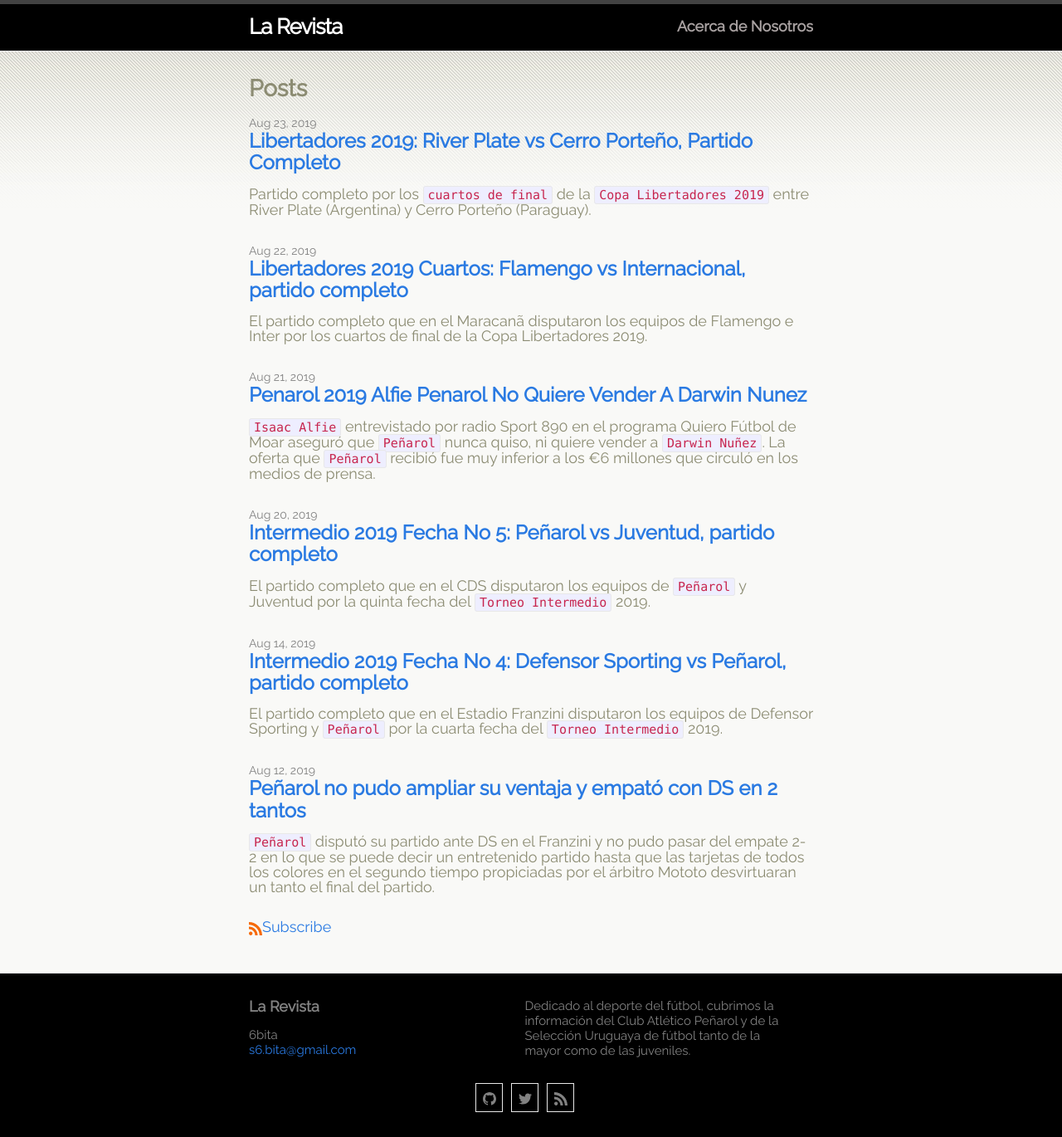
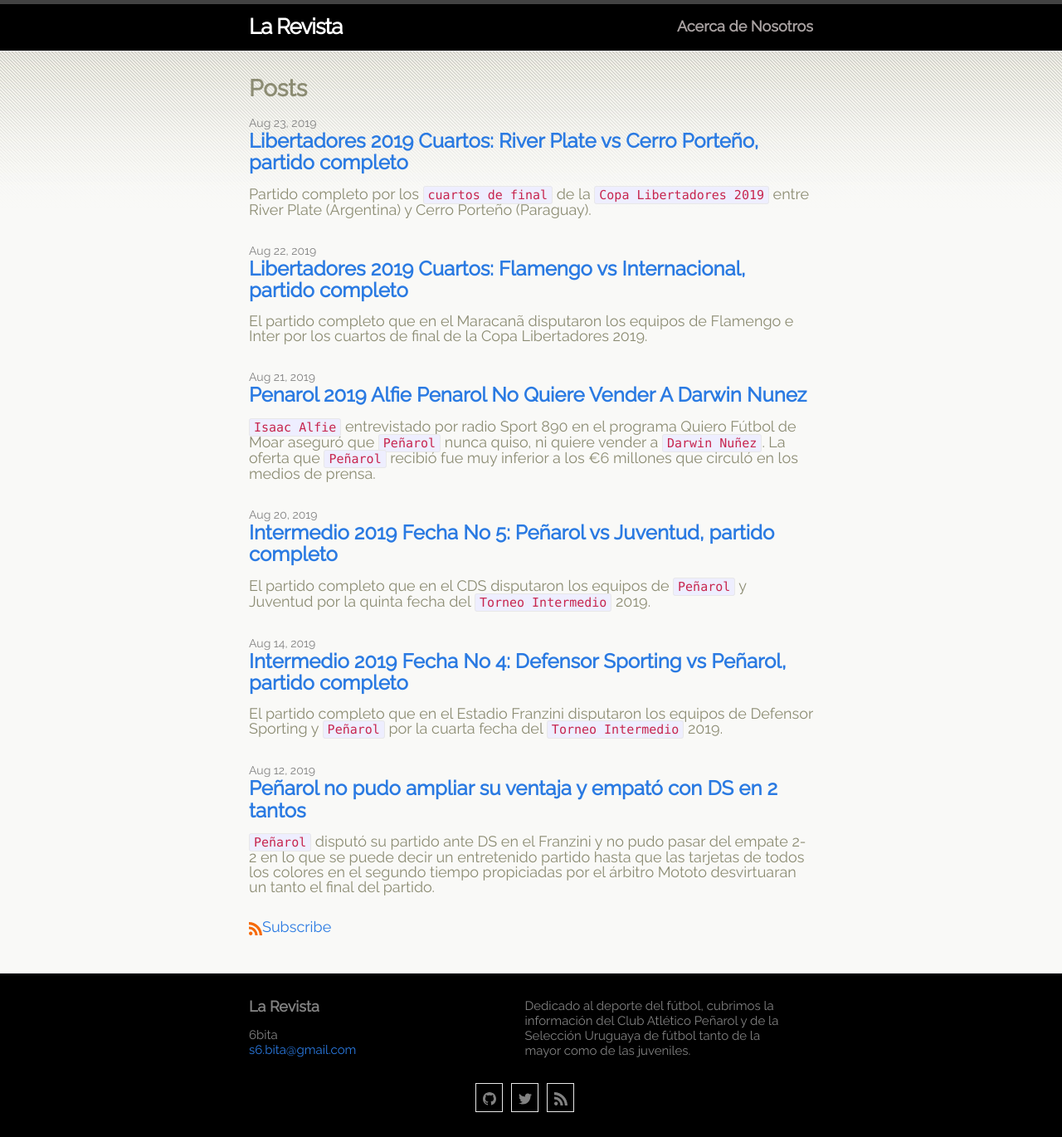
Before and after one commit to 6bita/magasinet, a Jekyll site: the page built from index.md, in a window 1280 px wide. Shown: the whole page at 83% size. Built offline with Jekyll 4.4.1, drawn with Linux system fonts in a browser that asks for light colours.

Commit message:
Update and rename 2019-08-23-libertadores-2019-cuartos-de-final-river-plate-vs-cerro-porteno-partido-completo.md to 2019-08-23-libertadores-2019-cuartos-river-plate-vs-cerro-porteno-partido-completo.md

```diff
--- a/_posts/2019-08-23-libertadores-2019-cuartos-de-final-river-plate-vs-cerro-porteno-partido-completo.md
+++ b/_posts/2019-08-23-libertadores-2019-cuartos-river-plate-vs-cerro-porteno-partido-completo.md
@@ -1,7 +1,7 @@
 ---
 layout: post
-title: "Libertadores 2019: River Plate vs Cerro Porteño, Partido Completo"
-name: "2019-08-23-libertadores-2019-cuartos-de-final-river-plate-vs-cerro-porteno-partido-completo.md"
+title: "Libertadores 2019 Cuartos: River Plate vs Cerro Porteño, partido completo"
+name: "2019-08-23-libertadores-2019-cuartos-river-plate-vs-cerro-porteno-partido-completo.md"
 description: "Partido completo por los cuartos de final de la Copa Libertadores 2019 entre River Plate y Cerro Porteño"
 link: https://mystream.to/watch/33y5ag1kuyep
 ---
```
